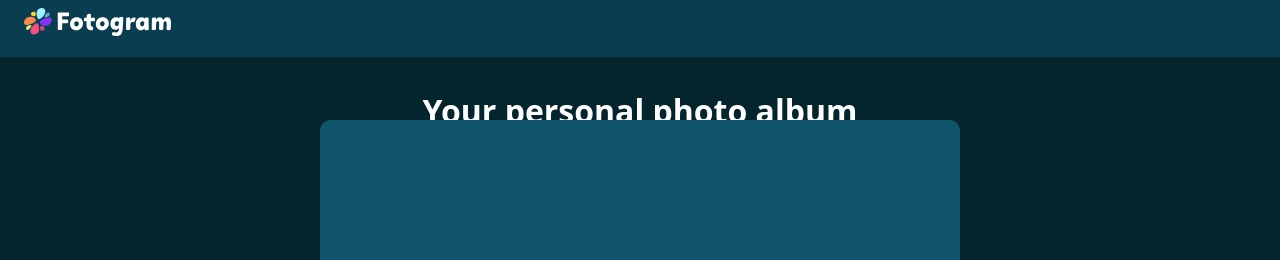
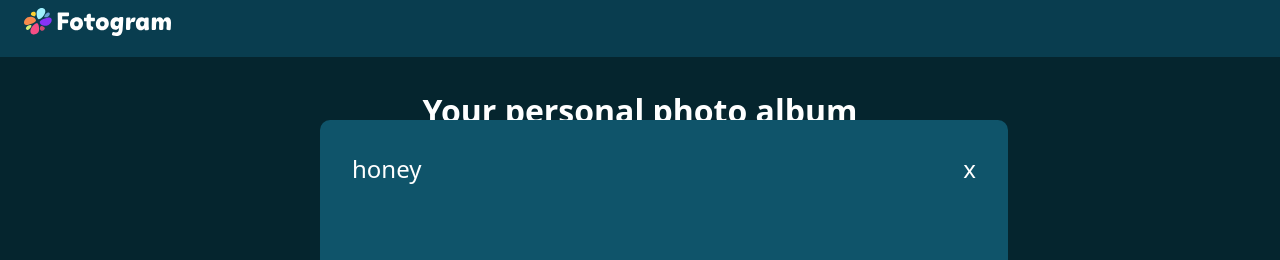
Before and after one commit to XbatzoX/fotogram, a plain HTML site: page index.html in a window 1280 px wide. Both pictures are taken after a click on the picture 136 px from the left and 334 px from the top of the page. Shown: the top 260 px of the page. Drawn offline with Linux system fonts and the light colour scheme.

Commit message:
customized overlay

```diff
--- a/index.html
+++ b/index.html
@@ -12,7 +12,11 @@
         <img class="header-logo" src="./img/Fotogram_Logo.svg" alt="Fotogram logo">
     </header>
     <main class="color-main" onclick="overlayOff()">
-        <div id="overlay"></div>
+        <section id="overlay">
+            <div id="title"></div>
+            <div id="picture"></div>
+            <div id="actions"></div>
+        </section>
         <h1>Your personal photo album</h1>
         <div id="img-container"></div>
     </main>
--- a/script.js
+++ b/script.js
@@ -3,17 +3,30 @@ let myImgs = ["./img/honey.jpg", "./img/forest.jpg", "./img/river.jpg", "./img/b
 let myAlt = ["bottle with honey", "beautiful forest", "river flows over stones", "a bird an a lake", "a view of mountains",
     "grasshopper and leaf on a table", "a spider in the middle of the net", "a sitting rhino", "a view of an owl", "a picture of a new plant",
     "a view of field with paths", "a view of a tree in fall"];
+let cross;
 
-
-function overlayOn(event){
+// Display on/off of overlay
+function overlayOn(event, imgNumber){
+    let number = imgNumber;
     document.getElementById('overlay').style.display = "block";
     event.stopPropagation();
+
+    titleOnOverlay(number);
 }
 
 function overlayOff(){
-    document.getElementById('overlay').style.display = "none";
+    if(cross){
+        document.getElementById('overlay').style.display = "none";
+        cross = false;
+    }
 }
 
+function clickOnCross(){
+    cross = true;
+    overlayOff();
+}
+
+// Render Images on main of index.html
 function implementImages(){
     let contentRef = document.getElementById('img-container');
     for (let index = 0; index < myImgs.length; index++) {
@@ -22,5 +35,29 @@ function implementImages(){
 }
 
 function renderImages(i){
-   return  `<img class="img-main-page" onclick="overlayOn(event)" src=${myImgs[i]} alt=${myAlt[i]}>`;
+   return  `<img class="img-main-page" onclick="overlayOn(event, ${i})" src=${myImgs[i]} alt=${myAlt[i]}>`;
 }
+
+// Implement image title and close button on overlay
+function titleOnOverlay(i){
+    // Declaration of variables
+    let text = myImgs[i];
+    let contentTitleRef;
+    // Preparing string for output
+    text = text.split('img/');
+    text = text[1].split('.');
+    text = text[0];
+
+    // render title on overlay
+    contentTitleRef = document.getElementById('title');
+    contentTitleRef.innerHTML = renderTitleOnOverlay(text);
+
+
+}
+
+function renderTitleOnOverlay(text){
+    return `<span class="img-title">${text}</span>
+            <span class="cross-close" onclick="clickOnCross()">x</span>`;
+}
+
+// Implement Image on overlay
--- a/style.css
+++ b/style.css
@@ -80,8 +80,29 @@ footer{
     height: 70%;
     width: 50%;
     background-color:rgb(15, 84, 106);
+    padding: 24px;
     border-radius: 10px;
     position: fixed;
     top: 15%;
     left: 25%;
 }
+
+#title{
+    color: white;
+    font-size: 24px;
+    display: flex;
+    justify-content: space-between;
+}
+
+.img-title{
+    padding: 8px;
+}
+
+.cross-close{
+    padding: 8px;
+}
+
+.cross-close:hover{
+    cursor: pointer;
+    background-color: rgb(255,255,255,0.1);
+}
```
